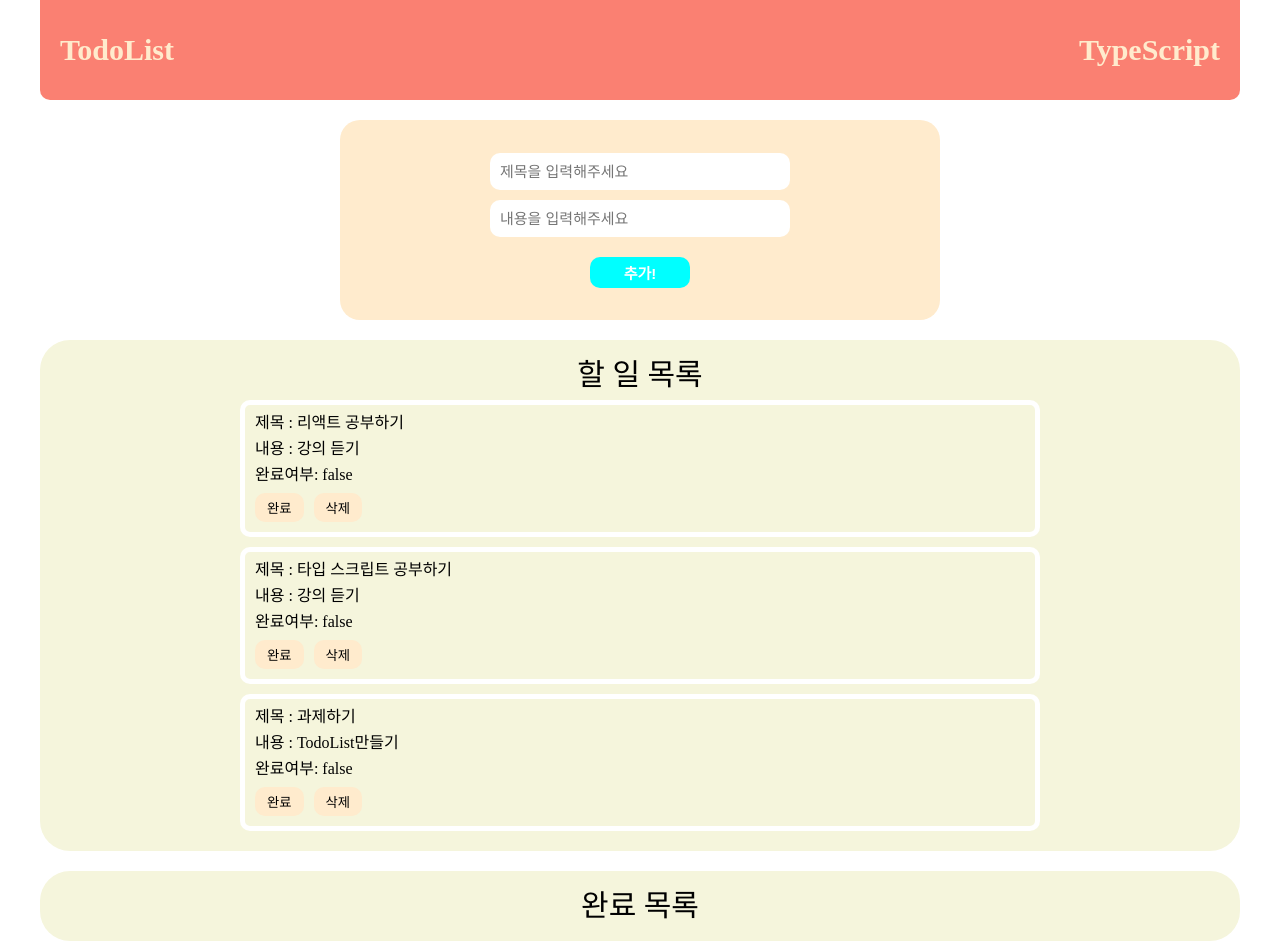
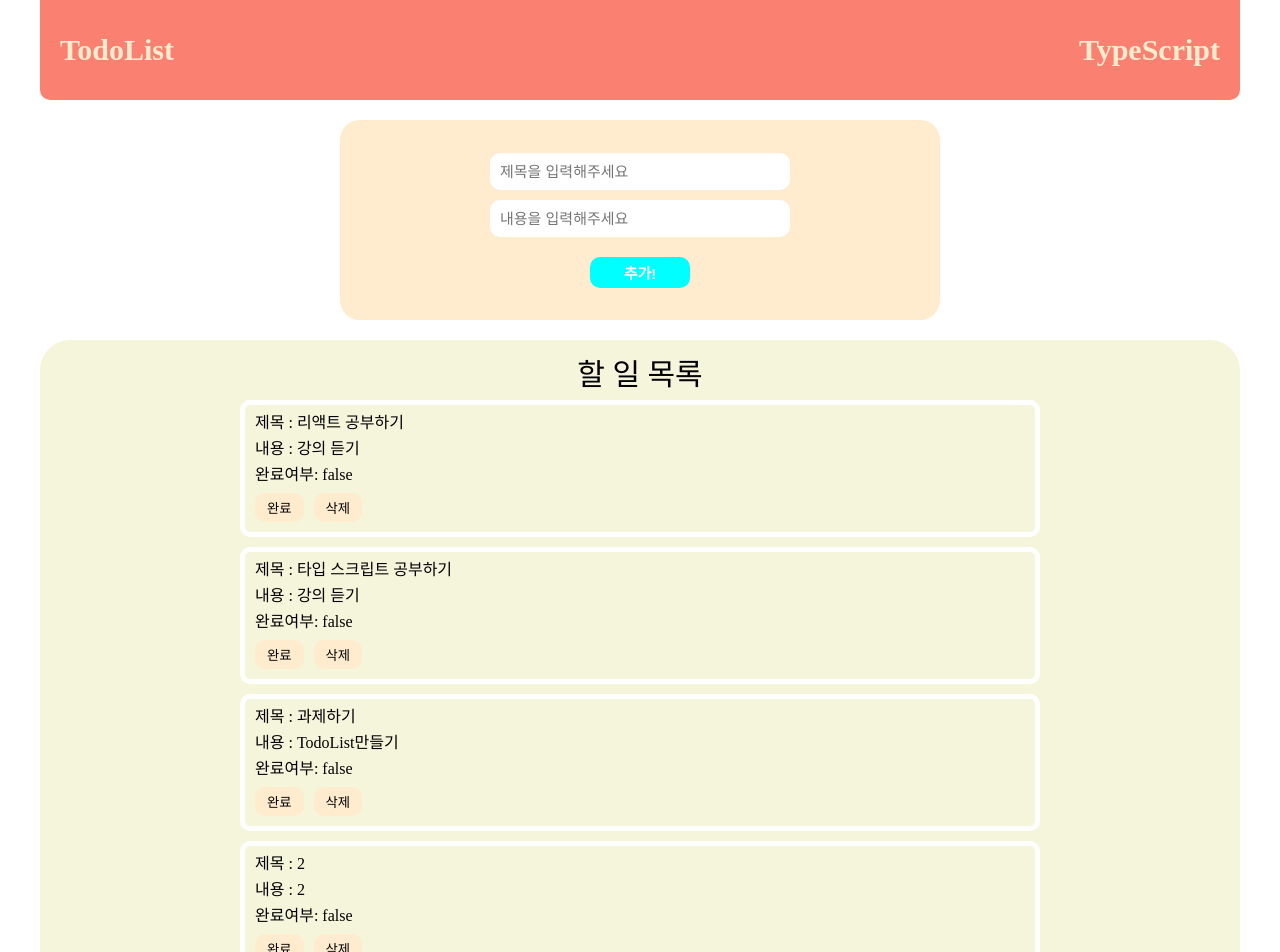
Before and after one commit to Jihunee/TodoList---typeScript, a React (Create React App) app: page / in a window 1280 px wide. Shown: the top 952 px of the page. Built offline with nearby package versions, Linux system fonts and the light colour scheme; data requests are answered from the project's data file.

Commit message:
추가 기능까지 완료

```diff
--- a/db.json
+++ b/db.json
@@ -17,6 +17,12 @@
       "title": "과제하기",
       "content": "TodoList만들기",
       "isDone": false
+    },
+    {
+      "id": "be89a64a-64c9-032c-f503-14f85774167c",
+      "title": "2",
+      "content": "2",
+      "isDone": false
     }
   ]
 }
--- a/package.json
+++ b/package.json
@@ -15,6 +15,7 @@
     "json-server": "^0.17.4",
     "react": "^18.2.0",
     "react-dom": "^18.2.0",
+    "react-query": "^3.39.3",
     "react-redux": "^9.0.4",
     "react-scripts": "5.0.1",
     "react-uuid": "^2.0.0",
--- a/src/App.tsx
+++ b/src/App.tsx
@@ -5,8 +5,10 @@ import TodoList from "./components/TodoList";
 import { useEffect, useState } from "react";
 import axios from "axios";
 import { TodosType } from "./types/todos";
+import { QueryClientProvider, QueryClient } from "react-query";
 
 function App() {
+  const queryClient = new QueryClient();
   const [todos, setTodos] = useState<TodosType[]>();
 
   const fetchedData = async () => {
@@ -20,9 +22,11 @@ function App() {
   return (
     <Container>
       <Header />
-      <Form todos={todos} setTodos={setTodos} />
-      <TodoList todos={todos} setTodos={setTodos} isDone={false} />
-      <TodoList todos={todos} setTodos={setTodos} isDone={true} />
+      <QueryClientProvider client={queryClient}>
+        <Form />
+        <TodoList todos={todos} setTodos={setTodos} isDone={false} />
+        <TodoList todos={todos} setTodos={setTodos} isDone={true} />
+      </QueryClientProvider>
     </Container>
   );
 }
--- /dev/null
+++ b/src/api/todosAPI.ts
@@ -0,0 +1,13 @@
+import axios from "axios";
+import { TodosType } from "../types/todos";
+
+const getTodos = async () => {
+  const reponse = await axios.get(`http://localhost:4001/todos`);
+  return reponse.data;
+};
+
+const addTodo = async (newTodo: TodosType) => {
+  await axios.post("http://localhost:4001/todos", newTodo);
+};
+
+export { getTodos, addTodo };
--- a/src/components/Form.tsx
+++ b/src/components/Form.tsx
@@ -1,9 +1,10 @@
 import React, { useState } from "react";
 import styled from "styled-components";
-import axios from "axios";
 import uuid from "react-uuid";
+import { useMutation, useQueryClient } from "react-query";
+import { addTodo } from "../api/todosAPI";
 
-function Form({ todos, setTodos }: any) {
+function Form() {
   const [title, setTitle] = useState<string>("");
   const [content, setContent] = useState<string>("");
 
@@ -14,6 +15,13 @@ function Form({ todos, setTodos }: any) {
   const contentOnchangeHandler = (e: any) => {
     setContent(e.target.value);
   };
+
+  const queryClient = useQueryClient();
+  const mutation = useMutation(addTodo, {
+    onSuccess: () => {
+      queryClient.invalidateQueries("todos");
+    },
+  });
 
   const onSubmitHandler = async (e: any) => {
     e.preventDefault();
@@ -27,8 +35,7 @@ function Form({ todos, setTodos }: any) {
       content,
       isDone: false,
     };
-    await axios.post("http://localhost:4001/todos", newTodo);
-    setTodos([...todos, newTodo]);
+    mutation.mutate(newTodo);
     setTitle("");
     setContent("");
   };
--- a/src/components/TodoList.tsx
+++ b/src/components/TodoList.tsx
@@ -1,9 +1,21 @@
 import styled from "styled-components";
 import { TodosType } from "../types/todos";
 import axios from "axios";
+import { useQuery } from "react-query";
+import { getTodos } from "../api/todosAPI";
 
 function TodoList({ isDone, todos, setTodos }: any) {
-  const onDeleteButtonClick = async (id: number) => {
+  const { data, isLoading, isError } = useQuery("todos", getTodos);
+
+  if (isLoading) {
+    return <p>로딩중입니다....!</p>;
+  }
+
+  if (isError) {
+    return <p>오류가 발생하였습니다...!</p>;
+  }
+
+  const onDeleteButtonClick = async (id: string) => {
     const answer = window.confirm("정말로 삭제하시겠습니까?");
     if (!answer) return;
     await axios.delete(`http://localhost:4001/todos/${id}`);
@@ -11,7 +23,7 @@ function TodoList({ isDone, todos, setTodos }: any) {
     setTodos(newTodo);
   };
 
-  const onSwitchButtonClick = async (id: number) => {
+  const onSwitchButtonClick = async (id: string) => {
     await axios.patch(`http://localhost:4001/todos/${id}`);
     const newTodo = todos.map((todo: TodosType) => {
       if (todo.id === id) {
@@ -26,7 +38,7 @@ function TodoList({ isDone, todos, setTodos }: any) {
   return (
     <Warpper>
       <h1>{isDone ? "완료 목록" : "할 일 목록"}</h1>
-      {todos
+      {data
         ?.filter((item: TodosType) => item.isDone === isDone)
         .map((item: TodosType) => {
           return (
--- a/src/index.tsx
+++ b/src/index.tsx
@@ -4,17 +4,15 @@ import "./index.css";
 import App from "./App";
 import reportWebVitals from "./reportWebVitals";
 import { Reset } from "./style/Reset";
-import { Provider } from "react-redux";
-import store from "./redux/configStore/configStore";
 
 const root = ReactDOM.createRoot(
   document.getElementById("root") as HTMLElement
 );
 root.render(
-  <Provider store={store}>
+  <>
     <App />
     <Reset />
-  </Provider>
+  </>
 );
 
 // If you want to start measuring performance in your app, pass a function
--- a/src/redux/configStore/configStore.ts
+++ b/src/redux/configStore/configStore.ts
@@ -1,10 +1,7 @@
 import { configureStore } from "@reduxjs/toolkit";
-import todos from "../modules/todos";
 
 const store = configureStore({
-  reducer: {
-    todos,
-  },
+  reducer: {},
 });
 
 export default store;
--- a/src/types/todos.ts
+++ b/src/types/todos.ts
@@ -1,5 +1,5 @@
 export type TodosType = {
-  id: number;
+  id: string;
   title: string;
   content: string;
   isDone: boolean;
```
Also changed, not shown: 1 other file (tests, documents, lock files or other folders).
